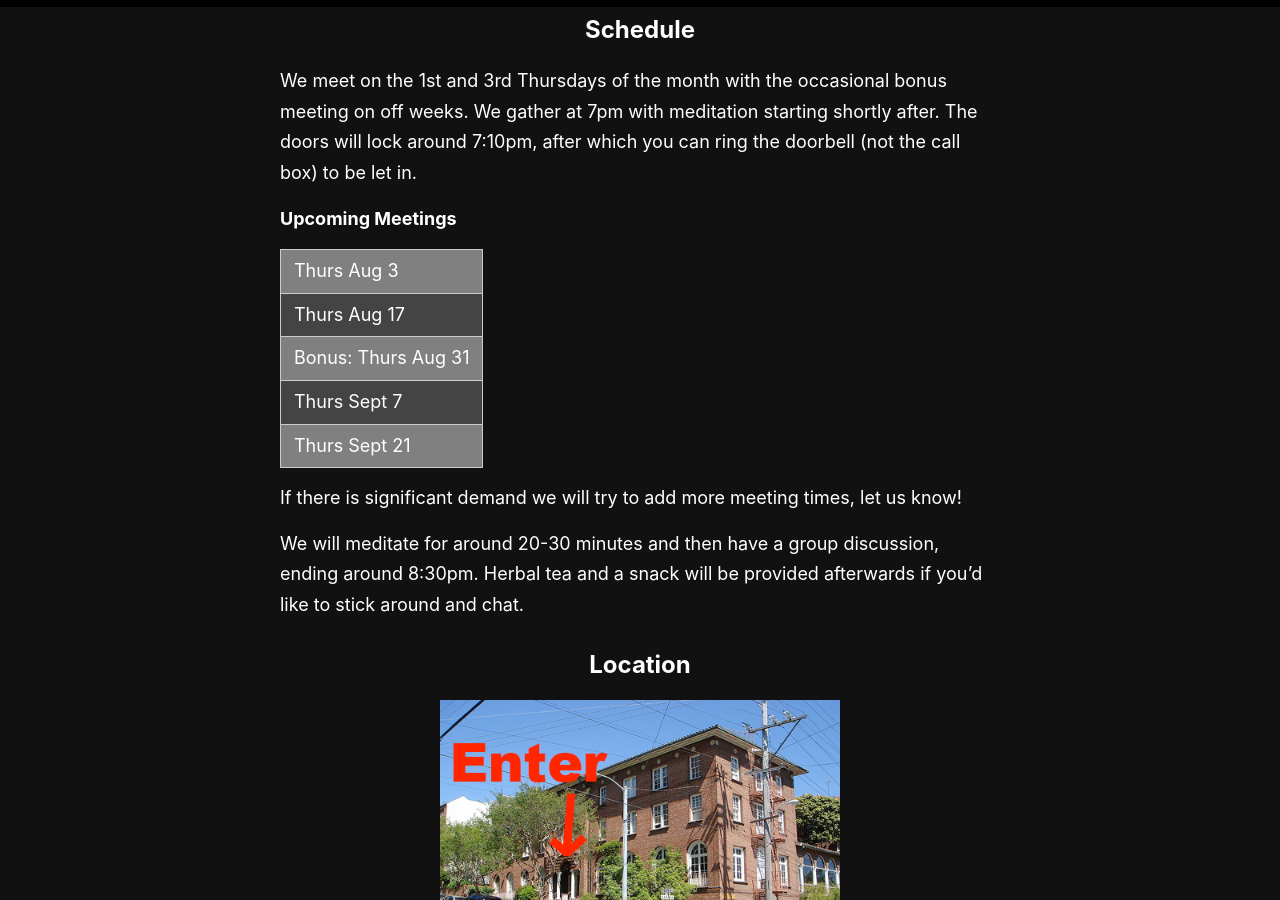
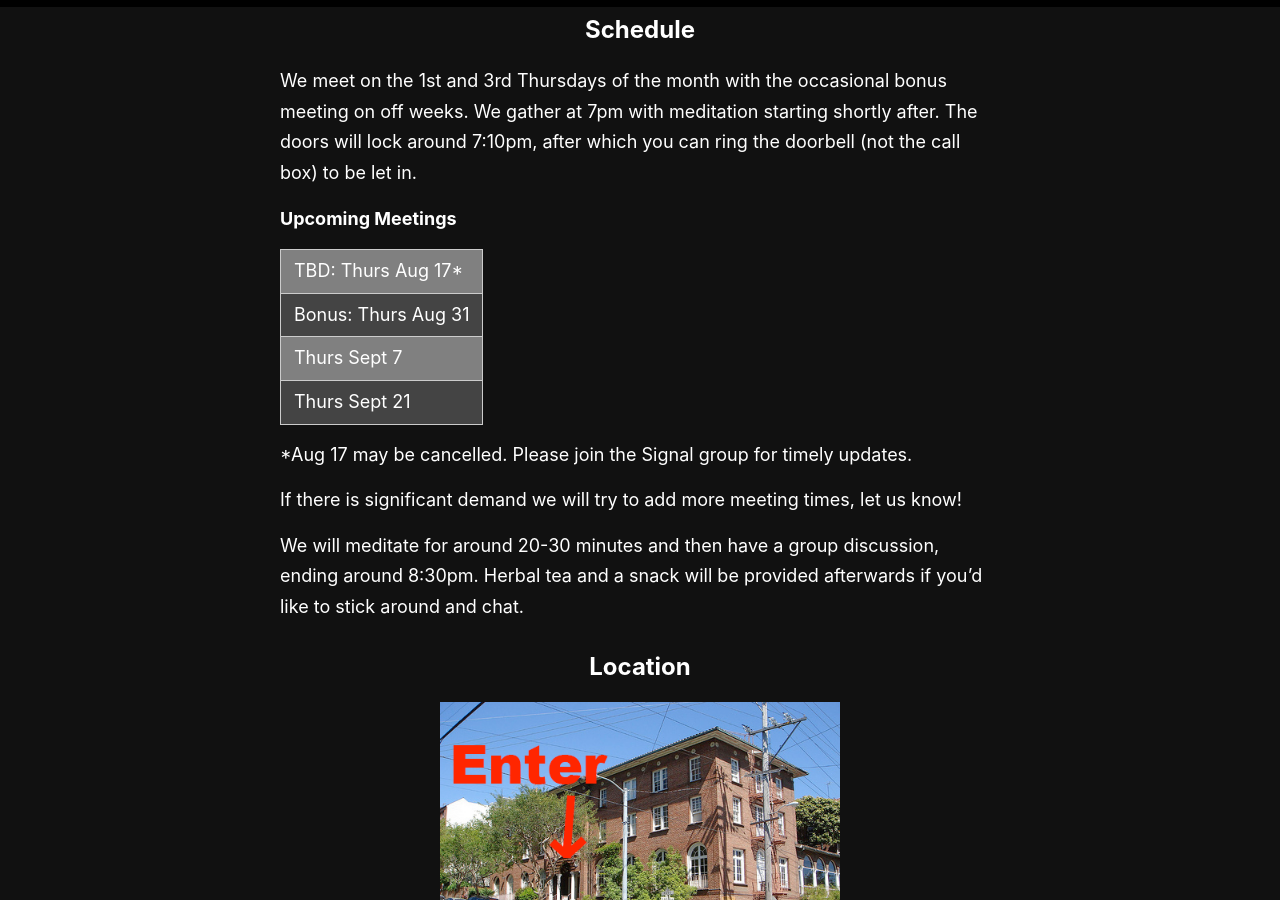
Before and after one commit to rykener/transsangha, a Jekyll site: the page built from _pages/index.md, in a window 1280 px wide and 900 px high, scrolled down 562 px. Built offline with Jekyll 4.4.1, drawn with Linux system fonts in a browser that asks for light colours.

Commit message:
update meeting dates

```diff
--- a/_pages/index.md
+++ b/_pages/index.md
@@ -19,11 +19,13 @@ We meet on the 1st and 3rd Thursdays of the month with the occasional bonus meet
 
 **Upcoming Meetings**
 
-| Thurs Aug 3   |
-| Thurs Aug 17  |
+
+| TBD: Thurs Aug 17<sup>*</sup>  |
 | Bonus: Thurs Aug 31  |
 | Thurs Sept 7  |
 | Thurs Sept 21  |
+
+<sup>*</sup>Aug 17 may be cancelled. Please join the Signal group for timely updates.
 
 If there is significant demand we will try to add more meeting times, let us know!
 
```
